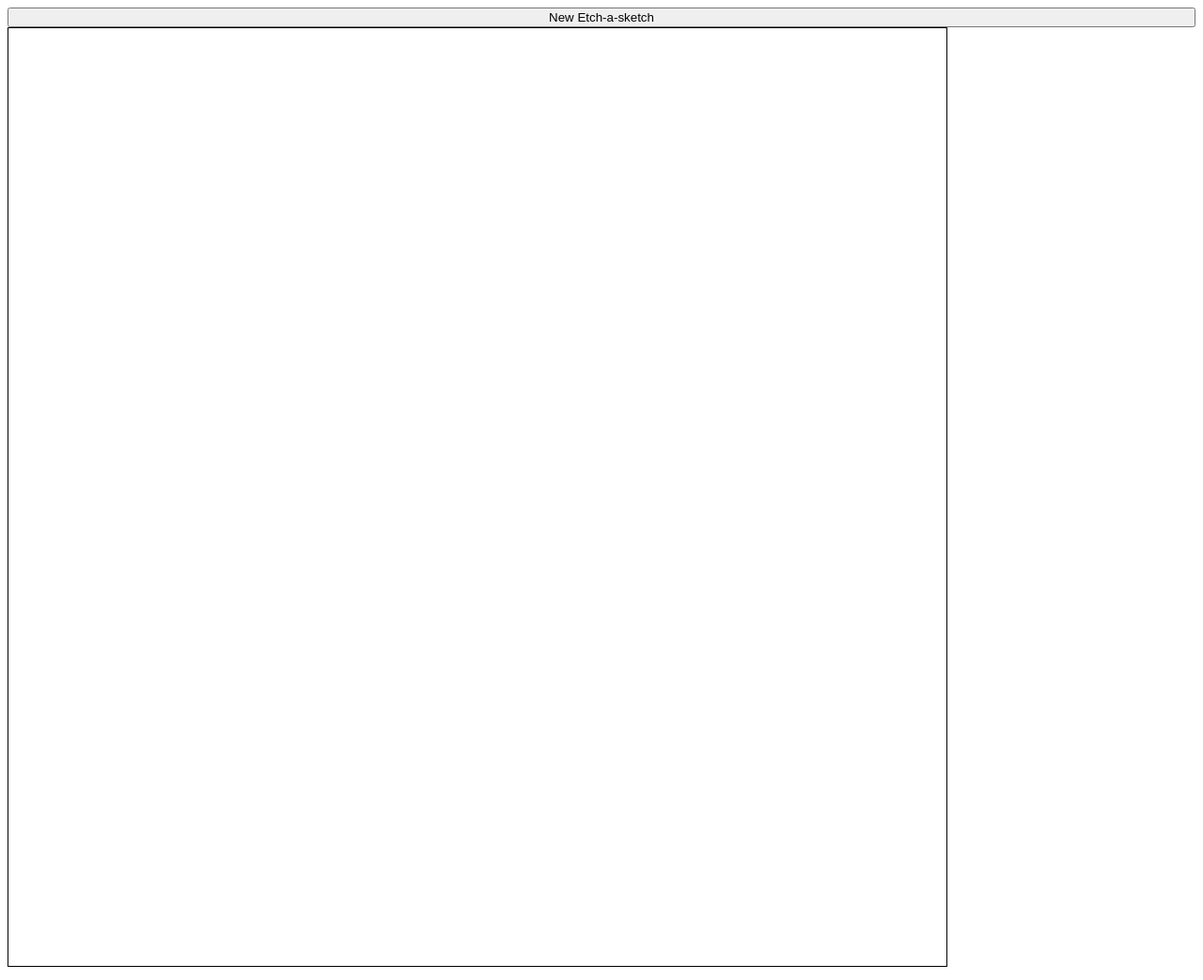
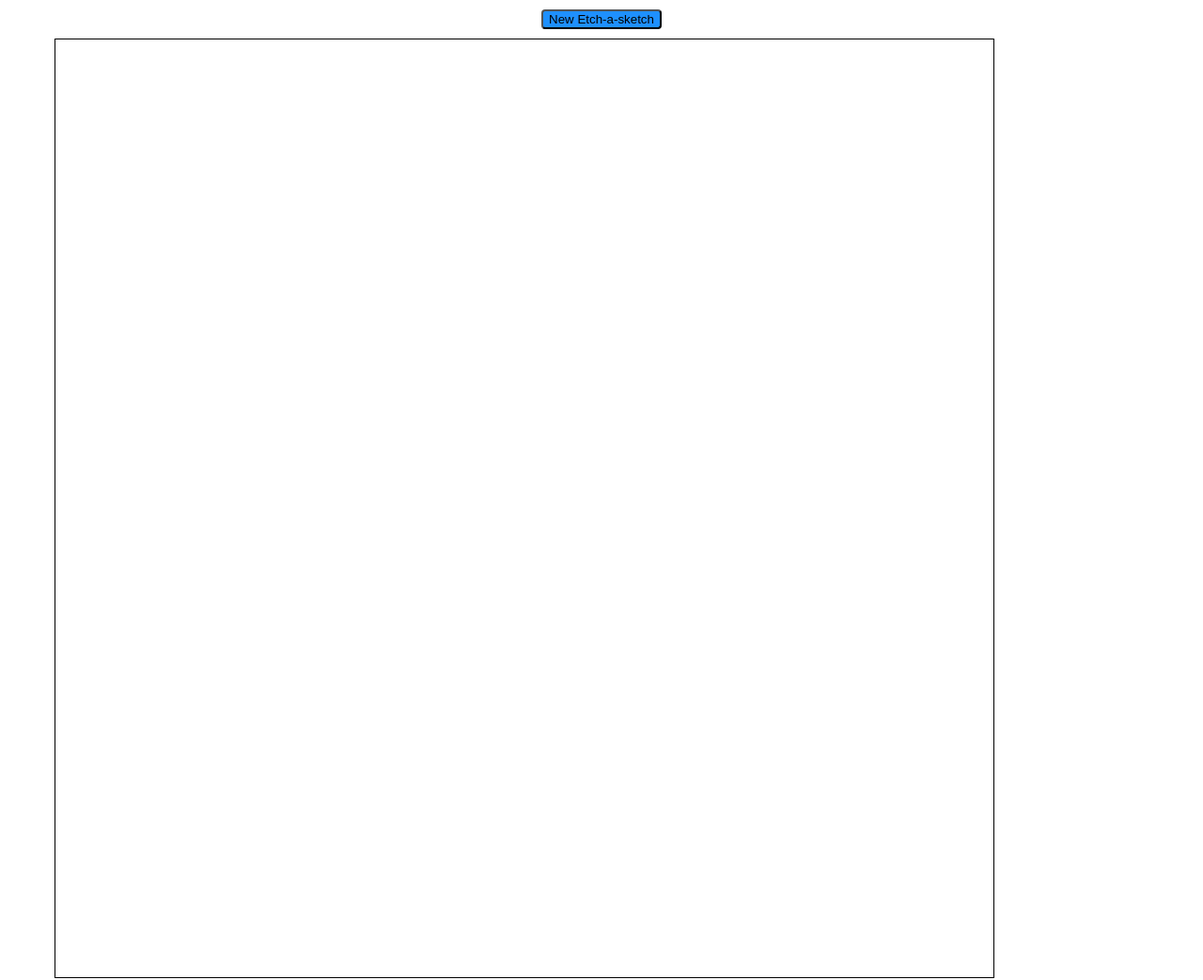
Before and after one commit to knackbit/etch-a-sketch, a plain HTML site: page index.html in a window 1280 px wide. Shown: the whole page at 94% size. Drawn offline with Linux system fonts and the light colour scheme.

Commit message:
add div styling all the content in the body, add styling for button

```diff
--- a/index.html
+++ b/index.html
@@ -8,11 +8,11 @@
     <link rel="stylesheet" href="style.css">
 </head>
 <body>
-    <button id="create-grid">New Etch-a-sketch</button>
-    <div id="grid-box">
-        <div id="grid-container"></div>
+    <div id="main-content">
+        <button id="create-grid">New Etch-a-sketch</button>
+        <div id="grid-box">
+            <div id="grid-container"></div>
+        </div>
     </div>
-
-
 </body>
 </html>
--- a/style.css
+++ b/style.css
@@ -1,6 +1,5 @@
 body {
-    display: flex;
-    flex-direction: column;
+
 }
 #grid-box {
     display: flex;
@@ -29,3 +28,16 @@ body {
 .black {
     background-color: black;
 }
+
+#main-content {
+    display: flex;
+    flex-direction: column;
+    margin: 10px 50px;
+    gap: 10px;
+}
+
+#create-grid {
+    border-radius: 4px;
+    background-color: dodgerblue;
+    align-self: center;
+}
```
